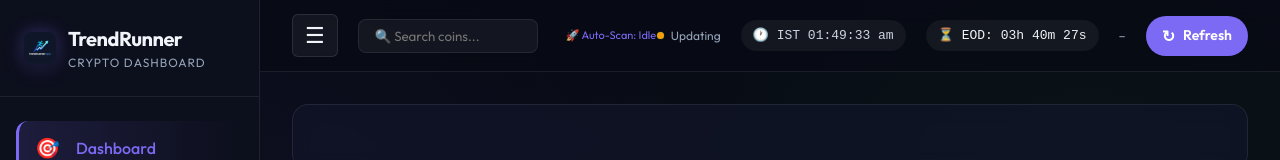
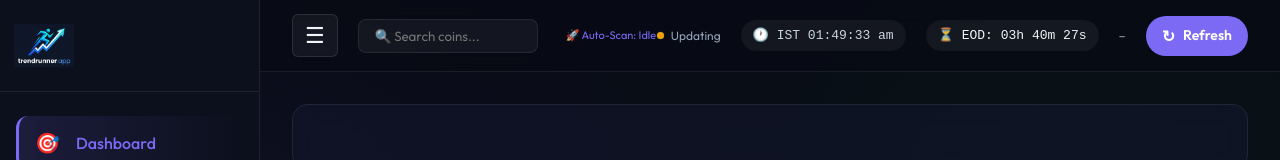
Before and after one commit to ViruSyndrome/TradingSignals, a website: page index.html in a window 1280 px wide. Shown: the top 160 px of the page. Drawn offline with nearby package versions, Linux system fonts and the light colour scheme; no server answers.

Commit message:
style: crop raw logo to landscape and use as full sidebar brand, removing redundant HTML text

```diff
--- a/index.html
+++ b/index.html
@@ -43,12 +43,8 @@
   ════════════════════════════════════════════════════════════════════════════ -->
   <aside class="sidebar" id="sidebar">
     <div class="sidebar-logo">
-      <div class="sidebar-brand">
-        <div class="logo-icon" style="background: none; font-size: initial; display: flex; align-items: center;"><img src="icon-192.png" alt="TrendRunner Logo" style="width: 32px; height: 32px; border-radius: 8px; box-shadow: 0 4px 12px rgba(0,0,0,0.5);"></div>
-        <div>
-          <div class="logo-title">TrendRunner</div>
-          <div class="logo-sub">Crypto Dashboard</div>
-        </div>
+      <div class="sidebar-brand" style="padding: 0;">
+        <img src="sidebar_logo.png" alt="TrendRunner Logo" style="width: 100%; max-height: 50px; object-fit: contain; margin-left: -10px;">
       </div>
       <button class="mobile-close-btn" id="mobileCloseBtn" aria-label="Close sidebar">&times;</button>
     </div>
@@ -439,7 +435,7 @@
   <!-- Version guard: if signals.js loaded is older than expected, force a full reload -->
   <script>
     // Version bumper to defeat GitHub Pages aggressive caching
-    window.__APP_VERSION__ = '5.52';
+    window.__APP_VERSION__ = '5.53';
     try {
       // Bulletproof scrub of corrupted data from localStorage before the app boots
       const wlStr = localStorage.getItem('trading_watchlist');
--- a/js/signals.js
+++ b/js/signals.js
@@ -779,7 +779,7 @@ const Signals = {
     return this.LEVELS[signalKey] || this.LEVELS.NEUTRAL;
   },
 
-  _version: '5.52',
+  _version: '5.53',
 };
 
 if (typeof module !== 'undefined' && module.exports) module.exports = Signals;
```
Also changed, not shown: sidebar_logo.png (added).
